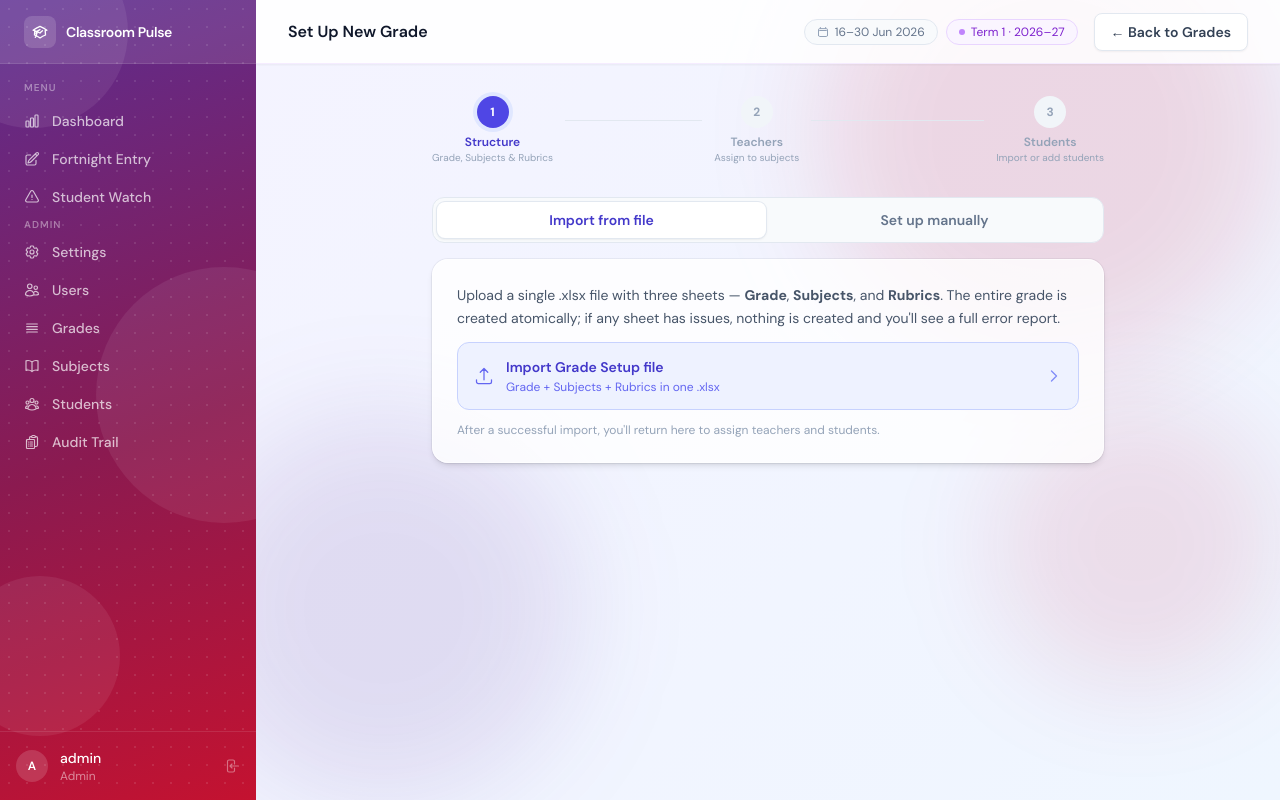
After one commit to sgchandy404/tsja_classroom_pulse, a Flask app: page /admin/grades/setup-wizard in a window 1280 px wide. The commit adds this page. Run offline with Flask 3, Linux system fonts and the light colour scheme; a user stored in the database is signed in; data comes from the database, SQL or seed files in the repository; data that the repository does not hold is empty; some libraries are stand-ins or nearby versions.

Commit message:
feat: composite grade setup import + setup wizard
Composite import (/grades/composite-import): single .xlsx with three
sheets (Grade, Subjects, Rubrics) creates everything atomically. Full
upfront validation across all sheets before anything is written —
any issue aborts the whole import with a complete error report.
Template download at /grades/composite-template.

Setup wizard (/grades/setup-wizard): 3-step flow — Structure (import
file or manual), Teachers (assign via Users), Students (bulk import
or one-by-one). Composite import success drops back into wizard at
the Teachers step when launched from wizard context.

Grades header gains "+ Set Up New Grade" button. Import grades success
panel links to wizard instead of bare Subjects page.

Co-Authored-By: Claude Sonnet 4.6 <noreply@anthropic.com>

```diff
--- a/src/routes/admin.py
+++ b/src/routes/admin.py
@@ -497,6 +497,222 @@ def export_grades():
                      mimetype="application/vnd.openxmlformats-officedocument.spreadsheetml.sheet")
 
 
+@admin_bp.route("/grades/composite-import", methods=["GET", "POST"])
+@login_required
+@require_role("admin")
+def composite_import_grade():
+    """Single-file composite import: creates one Grade + its Subjects + their Rubrics atomically."""
+    if request.method == "GET":
+        return render_template("admin/composite_import_grade.html",
+                               from_wizard=request.args.get("wizard") == "1")
+
+    file = request.files.get("file")
+    if not file or not file.filename:
+        flash("No file selected.", "error")
+        return render_template("admin/composite_import_grade.html",
+                               from_wizard=request.form.get("from_wizard") == "1")
+
+    from_wizard = request.form.get("from_wizard") == "1"
+
+    try:
+        wb = openpyxl.load_workbook(file, read_only=True, data_only=True)
+    except Exception:
+        flash("Could not read the file. Please upload a valid .xlsx file.", "error")
+        return render_template("admin/composite_import_grade.html", from_wizard=from_wizard)
+
+    errors = []  # collect ALL issues before stopping
+
+    # ── Sheet: Grade ──
+    if "Grade" not in wb.sheetnames:
+        errors.append("Missing sheet 'Grade'.")
+    else:
+        grade_rows = list(wb["Grade"].iter_rows(min_row=2, values_only=True))
+        grade_name = ""
+        for row in grade_rows:
+            v = str(row[0]).strip() if row[0] is not None else ""
+            if v:
+                grade_name = v
+                break
+        if not grade_name:
+            errors.append("Grade sheet: Grade Name is required.")
+        elif Grade.query.filter_by(name=grade_name).first():
+            errors.append(f"Grade sheet: '{grade_name}' already exists in the system.")
+
+    # ── Sheet: Subjects ──
+    subject_names = []  # ordered, deduplicated after validation
+    if "Subjects" not in wb.sheetnames:
+        errors.append("Missing sheet 'Subjects'.")
+    else:
+        seen_subj = {}
+        for idx, row in enumerate(wb["Subjects"].iter_rows(min_row=2, values_only=True), start=2):
+            name = str(row[0]).strip() if row[0] is not None else ""
+            if not name:
+                continue
+            name_lower = name.lower()
+            if name_lower in seen_subj:
+                errors.append(
+                    f"Subjects sheet row {idx}: '{name}' duplicates row {seen_subj[name_lower]}."
+                )
+            else:
+                seen_subj[name_lower] = idx
+                subject_names.append(name)
+        if not subject_names and not errors:
+            errors.append("Subjects sheet: at least one subject is required.")
+
+    # ── Sheet: Rubrics ──
+    rubric_rows_parsed = []  # list of (subj_name, rubric_name, is_required)
+    if "Rubrics" not in wb.sheetnames:
+        errors.append("Missing sheet 'Rubrics'.")
+    else:
+        subj_name_set = {s.lower() for s in subject_names}
+        seen_rubrics = {}  # (subj_lower, rubric_lower) → row
+        for idx, row in enumerate(wb["Rubrics"].iter_rows(min_row=2, values_only=True), start=2):
+            subj_ref = str(row[0]).strip() if row[0] is not None else ""
+            rub_name = str(row[1]).strip() if len(row) > 1 and row[1] is not None else ""
+            req_raw  = str(row[2]).strip().upper() if len(row) > 2 and row[2] is not None else ""
+
+            if not subj_ref and not rub_name and not req_raw:
+                continue  # blank row
+
+            row_errors = []
+            if not subj_ref:
+                row_errors.append("Subject Name is required")
+            elif subj_ref.lower() not in subj_name_set:
+                row_errors.append(
+                    f"Subject '{subj_ref}' is not defined in the Subjects sheet of this file"
+                )
+            if not rub_name:
+                row_errors.append("Rubric Name is required")
+            if req_raw not in ("Y", "N"):
+                row_errors.append(f"Required must be Y or N (got '{req_raw or '(blank)'}')")
+
+            if not row_errors and rub_name:
+                key = (subj_ref.lower(), rub_name.lower())
+                if key in seen_rubrics:
+                    row_errors.append(
+                        f"Rubric '{rub_name}' under '{subj_ref}' duplicates row {seen_rubrics[key]}"
+                    )
+                else:
+                    seen_rubrics[key] = idx
+
+            if row_errors:
+                errors.append(f"Rubrics sheet row {idx}: {'; '.join(row_errors)}.")
+            else:
+                rubric_rows_parsed.append((subj_ref, rub_name, req_raw == "Y"))
+
+    if errors:
+        return render_template("admin/composite_import_grade.html",
+                               from_wizard=from_wizard, errors=errors)
+
+    # ── All valid — create in one transaction ──
+    new_grade = Grade(name=grade_name, is_active=True)
+    db.session.add(new_grade)
+    db.session.flush()
+
+    subj_map = {}  # name_lower → Subject obj
+    for order, sname in enumerate(subject_names):
+        s = Subject(name=sname, grade=grade_name, is_active=True)
+        db.session.add(s)
+        db.session.flush()
+        subj_map[sname.lower()] = s
+
+    rubric_order = {}  # subject_id → next display_order
+    for sname, rname, is_req in rubric_rows_parsed:
+        subj = subj_map[sname.lower()]
+        order = rubric_order.get(subj.id, 1)
+        r = Rubric(
+            subject_id=subj.id,
+            name=rname,
+            is_required=is_req,
+            is_active=True,
+            display_order=order,
+        )
+        db.session.add(r)
+        rubric_order[subj.id] = order + 1
+
+    log_audit(
+        user=current_user, action="create", model_name="Grade", record_id=new_grade.id,
+        field_name="composite_import",
+        new_value=(
+            f"Grade '{grade_name}' created with {len(subject_names)} subject(s) "
+            f"and {len(rubric_rows_parsed)} rubric(s)"
+        ),
+        note=f"File: {file.filename}",
+    )
+    db.session.commit()
+
+    flash(
+        f"'{grade_name}' created with {len(subject_names)} subject(s) "
+        f"and {len(rubric_rows_parsed)} rubric(s).",
+        "success",
+    )
+
+    if from_wizard:
+        return redirect(url_for("admin.setup_grade_wizard", grade=grade_name, step="teachers"))
+    return redirect(url_for("admin.grades"))
+
+
+@admin_bp.route("/grades/composite-template")
+@login_required
+@require_role("admin")
+def composite_import_template():
+    """Download the 3-sheet composite template."""
+    wb = openpyxl.Workbook()
+    bold = openpyxl.styles.Font(bold=True)
+    hint = openpyxl.styles.Font(italic=True, color="999999")
+
+    # Sheet 1: Grade
+    ws_g = wb.active
+    ws_g.title = "Grade"
+    ws_g.cell(row=1, column=1, value="Grade Name").font = bold
+    ws_g.cell(row=2, column=1, value="e.g. Grade 9A").font = hint
+    ws_g.column_dimensions["A"].width = 25
+
+    # Sheet 2: Subjects
+    ws_s = wb.create_sheet("Subjects")
+    ws_s.cell(row=1, column=1, value="Subject Name").font = bold
+    ws_s.cell(row=2, column=1, value="e.g. Mathematics").font = hint
+    ws_s.column_dimensions["A"].width = 30
+
+    # Sheet 3: Rubrics
+    ws_r = wb.create_sheet("Rubrics")
+    for col, h in enumerate(["Subject Name", "Rubric Name", "Required (Y/N)"], 1):
+        ws_r.cell(row=1, column=col, value=h).font = bold
+    ws_r.cell(row=2, column=1, value="e.g. Mathematics").font = hint
+    ws_r.cell(row=2, column=2, value="e.g. Logical Reasoning").font = hint
+    ws_r.cell(row=2, column=3, value="Y").font = hint
+    ws_r.column_dimensions["A"].width = 30
+    ws_r.column_dimensions["B"].width = 35
+    ws_r.column_dimensions["C"].width = 16
+
+    buf = io.BytesIO()
+    wb.save(buf)
+    buf.seek(0)
+    return send_file(buf, as_attachment=True,
+                     download_name="TEMPLATE_New_Grade_Setup.xlsx",
+                     mimetype="application/vnd.openxmlformats-officedocument.spreadsheetml.sheet")
+
+
+@admin_bp.route("/grades/setup-wizard")
+@login_required
+@require_role("admin")
+def setup_grade_wizard():
+    """Multi-step wizard for setting up a new grade end-to-end."""
+    grade_name = request.args.get("grade", "").strip()
+    step = request.args.get("step", "structure")
+
+    grade = Grade.query.filter_by(name=grade_name).first() if grade_name else None
+    subjects = Subject.query.filter_by(grade=grade_name, is_active=True).order_by(Subject.name).all() if grade else []
+    active_grades = _all_grades()
+
+    return render_template("admin/setup_grade_wizard.html",
+                           grade=grade,
+                           grade_name=grade_name,
+                           step=step,
+                           subjects=subjects,
+                           active_grades=active_grades)
+
+
 # ---------------------------------------------------------------------------
 # Routes: subject management (admin only)
 # ---------------------------------------------------------------------------
--- a/src/templates/admin/grades.html
+++ b/src/templates/admin/grades.html
@@ -13,6 +13,10 @@
     <a href="{{ url_for('admin.import_grades') }}"
        class="rounded-lg border border-indigo-200 bg-indigo-50 px-4 py-2 text-sm font-semibold text-indigo-700 shadow-sm hover:bg-indigo-100 transition-colors">
       Import
+    </a>
+    <a href="{{ url_for('admin.setup_grade_wizard') }}"
+       class="rounded-lg bg-indigo-600 px-4 py-2 text-sm font-semibold text-white shadow-sm hover:bg-indigo-500 transition-colors">
+      + Set Up New Grade
     </a>
     {% endif %}
   </div>
--- a/src/templates/admin/import_grades.html
+++ b/src/templates/admin/import_grades.html
@@ -50,9 +50,9 @@ function importGradesWizard() {
       {% for name in succeeded %}
       <li class="flex items-center justify-between px-5 py-2.5">
         <span class="text-sm font-medium text-slate-700">{{ name }}</span>
-        <a href="{{ url_for('admin.subjects', grade=name) }}"
+        <a href="{{ url_for('admin.setup_grade_wizard', grade=name, step='structure') }}"
            class="text-xs font-medium text-indigo-600 hover:text-indigo-500">
-          Set up subjects →
+          Complete setup →
         </a>
       </li>
       {% endfor %}
--- /dev/null
+++ b/src/templates/admin/setup_grade_wizard.html
@@ -0,0 +1,242 @@
+{% extends "base.html" %}
+
+{% block title %}Set Up New Grade — Classroom Pulse{% endblock %}
+{% block page_title %}Set Up New Grade{% endblock %}
+
+{% block header_actions %}
+  <a href="{{ url_for('admin.grades') }}"
+     class="rounded-lg border border-slate-200 bg-white px-4 py-2 text-sm font-semibold text-slate-700 shadow-sm hover:bg-slate-50 transition-colors">
+    ← Back to Grades
+  </a>
+{% endblock %}
+
+{% block content %}
+<div class="mx-auto max-w-2xl">
+
+  {# ── Step indicator ── #}
+  {% set steps = [
+    ("structure", "Structure", "Grade, Subjects & Rubrics"),
+    ("teachers",  "Teachers",  "Assign to subjects"),
+    ("students",  "Students",  "Import or add students"),
+  ] %}
+  <div class="flex items-center gap-0 mb-8">
+    {% for key, label, sub in steps %}
+      {% set active  = (step == key) %}
+      {% set done    = (loop.index < [('structure',1),('teachers',2),('students',3)] | selectattr(0,'equalto',step) | map(attribute=1) | first | default(1)) %}
+      <div class="flex items-center {% if not loop.last %}flex-1{% endif %}">
+        <div class="flex flex-col items-center">
+          <span class="flex h-8 w-8 items-center justify-center rounded-full text-xs font-bold
+                       {% if active %}bg-indigo-600 text-white ring-4 ring-indigo-100
+                       {% elif done %}bg-indigo-200 text-indigo-700
+                       {% else %}bg-slate-100 text-slate-400{% endif %}">
+            {{ loop.index }}
+          </span>
+          <span class="mt-1.5 text-xs font-semibold {% if active %}text-indigo-700{% else %}text-slate-400{% endif %}">{{ label }}</span>
+          <span class="text-[10px] text-slate-400">{{ sub }}</span>
+        </div>
+        {% if not loop.last %}
+        <div class="flex-1 h-px bg-slate-200 mx-3 mb-5"></div>
+        {% endif %}
+      </div>
+    {% endfor %}
+  </div>
+
+  {# ════════════════════════════════════════
+     STEP: structure
+     ════════════════════════════════════════ #}
+  {% if step == "structure" %}
+
+  <div class="space-y-4" x-data="{ mode: 'import' }">
+
+    {# Mode toggle #}
+    <div class="flex rounded-xl border border-slate-200 bg-slate-50 p-1 gap-1">
+      <button type="button" @click="mode='import'"
+              class="flex-1 rounded-lg px-4 py-2 text-sm font-semibold transition-all"
+              :class="mode==='import' ? 'bg-white shadow text-indigo-700 ring-1 ring-slate-200' : 'text-slate-500 hover:text-slate-700'">
+        Import from file
+      </button>
+      <button type="button" @click="mode='manual'"
+              class="flex-1 rounded-lg px-4 py-2 text-sm font-semibold transition-all"
+              :class="mode==='manual' ? 'bg-white shadow text-indigo-700 ring-1 ring-slate-200' : 'text-slate-500 hover:text-slate-700'">
+        Set up manually
+      </button>
+    </div>
+
+    {# Import path #}
+    <div x-show="mode==='import'" x-cloak
+         x-transition:enter="transition ease-out duration-200"
+         x-transition:enter-start="opacity-0 translate-y-1"
+         x-transition:enter-end="opacity-100 translate-y-0">
+      <div class="rounded-2xl border border-white/60 bg-white/80 shadow-md backdrop-blur-sm ring-1 ring-slate-900/5 p-6 space-y-3">
+        <p class="text-sm text-slate-600 leading-relaxed">
+          Upload a single .xlsx file with three sheets — <strong>Grade</strong>, <strong>Subjects</strong>, and <strong>Rubrics</strong>.
+          The entire grade is created atomically; if any sheet has issues, nothing is created and you'll see a full error report.
+        </p>
+        <a href="{{ url_for('admin.composite_import_grade', wizard=1) }}"
+           class="flex items-center justify-between rounded-xl border border-indigo-200 bg-indigo-50 px-4 py-3.5
+                  hover:bg-indigo-100 transition-colors group">
+          <div class="flex items-center gap-3">
+            <svg class="h-5 w-5 text-indigo-500" fill="none" viewBox="0 0 24 24" stroke-width="1.5" stroke="currentColor">
+              <path stroke-linecap="round" stroke-linejoin="round"
+                    d="M3 16.5v2.25A2.25 2.25 0 005.25 21h13.5A2.25 2.25 0 0021 18.75V16.5m-13.5-9L12 3m0 0l4.5 4.5M12 3v13.5"/>
+            </svg>
+            <div>
+              <p class="text-sm font-semibold text-indigo-700">Import Grade Setup file</p>
+              <p class="text-xs text-indigo-500 mt-0.5">Grade + Subjects + Rubrics in one .xlsx</p>
+            </div>
+          </div>
+          <svg class="h-4 w-4 text-indigo-400 shrink-0" fill="none" viewBox="0 0 24 24" stroke-width="2" stroke="currentColor">
+            <path stroke-linecap="round" stroke-linejoin="round" d="M8.25 4.5l7.5 7.5-7.5 7.5"/>
+          </svg>
+        </a>
+        <p class="text-xs text-slate-400">
+          After a successful import, you'll return here to assign teachers and students.
+        </p>
+      </div>
+    </div>
+
+    {# Manual path #}
+    <div x-show="mode==='manual'" x-cloak
+         x-transition:enter="transition ease-out duration-200"
+         x-transition:enter-start="opacity-0 translate-y-1"
+         x-transition:enter-end="opacity-100 translate-y-0">
+      <div class="rounded-2xl border border-white/60 bg-white/80 shadow-md backdrop-blur-sm ring-1 ring-slate-900/5 overflow-hidden">
+        <div class="divide-y divide-slate-100">
+          {% for label, url, desc in [
+            ("1. Create the Grade",   url_for('admin.grades'),         "Add the grade name in the Grades module"),
+            ("2. Add Subjects",        url_for('admin.subjects'),       "Go to Subjects, filter by your new grade, add each subject"),
+            ("3. Add Rubrics",         url_for('admin.subjects'),       "For each subject, open its Rubrics page and add rubrics"),
+          ] %}
+          <a href="{{ url }}"
+             class="flex items-center justify-between px-5 py-4 hover:bg-slate-50 transition-colors group">
+            <div>
+              <p class="text-sm font-semibold text-slate-700 group-hover:text-indigo-700">{{ label }}</p>
+              <p class="text-xs text-slate-400 mt-0.5">{{ desc }}</p>
+            </div>
+            <svg class="h-4 w-4 text-slate-300 group-hover:text-indigo-400 shrink-0"
+                 fill="none" viewBox="0 0 24 24" stroke-width="2" stroke="currentColor">
+              <path stroke-linecap="round" stroke-linejoin="round" d="M8.25 4.5l7.5 7.5-7.5 7.5"/>
+            </svg>
+          </a>
+          {% endfor %}
+        </div>
+        <div class="px-5 py-3 bg-slate-50/80 border-t border-slate-100">
+          <p class="text-xs text-slate-400">
+            Once done, come back here and select a grade to continue with teacher and student setup.
+          </p>
+          <form class="flex gap-2 mt-2" method="GET" action="{{ url_for('admin.setup_grade_wizard') }}">
+            <select name="grade"
+                    class="flex-1 rounded-lg border border-slate-200 bg-white px-3 py-2 text-sm text-slate-700 shadow-sm
+                           focus:border-indigo-400 focus:outline-none focus:ring-1 focus:ring-indigo-300">
+              <option value="">Select a grade to continue...</option>
+              {% for g in active_grades %}
+                <option value="{{ g }}">{{ g }}</option>
+              {% endfor %}
+            </select>
+            <input type="hidden" name="step" value="teachers">
+            <button type="submit"
+                    class="rounded-lg bg-indigo-600 px-4 py-2 text-sm font-semibold text-white hover:bg-indigo-500 transition-colors">
+              Continue →
+            </button>
+          </form>
+        </div>
+      </div>
+    </div>
+
+  </div>
+
+  {# ════════════════════════════════════════
+     STEP: teachers
+     ════════════════════════════════════════ #}
+  {% elif step == "teachers" %}
+
+  {% if not grade %}
+  <div class="rounded-xl border border-amber-200 bg-amber-50 px-5 py-4 text-sm text-amber-700">
+    No grade selected. <a href="{{ url_for('admin.setup_grade_wizard') }}" class="font-semibold underline">Go back to step 1.</a>
+  </div>
+  {% else %}
+  <div class="rounded-2xl border border-white/60 bg-white/80 shadow-md backdrop-blur-sm ring-1 ring-slate-900/5 overflow-hidden">
+    <div class="px-5 py-4 border-b border-slate-100 bg-gradient-to-r from-indigo-50 to-white">
+      <p class="text-sm font-semibold text-slate-800">Assign teachers to {{ grade.name }}</p>
+      <p class="text-xs text-slate-400 mt-0.5">You can skip this and assign teachers later via User Management.</p>
+    </div>
+    <div class="px-5 py-4 space-y-2">
+      {% if subjects %}
+        {% for subj in subjects %}
+        <div class="flex items-center justify-between rounded-lg border border-slate-100 bg-slate-50 px-4 py-3">
+          <span class="text-sm font-medium text-slate-700">{{ subj.name }}</span>
+          <a href="{{ url_for('admin.edit_user', user_id=0) if false else url_for('admin.index') }}"
+             class="text-xs font-medium text-indigo-600 hover:text-indigo-500">
+            Assign via Users →
+          </a>
+        </div>
+        {% endfor %}
+      {% else %}
+        <p class="text-sm text-slate-400 py-4 text-center">No subjects found for {{ grade.name }}.</p>
+      {% endif %}
+    </div>
+    <div class="px-5 py-4 border-t border-slate-100 flex items-center justify-between">
+      <a href="{{ url_for('admin.setup_grade_wizard', grade=grade_name, step='structure') }}"
+         class="text-sm text-slate-500 hover:text-slate-700">← Back</a>
+      <a href="{{ url_for('admin.setup_grade_wizard', grade=grade_name, step='students') }}"
+         class="rounded-lg bg-indigo-600 px-4 py-2 text-sm font-semibold text-white hover:bg-indigo-500 transition-colors">
+        Continue to Students →
+      </a>
+    </div>
+  </div>
+  {% endif %}
+
+  {# ════════════════════════════════════════
+     STEP: students
+     ════════════════════════════════════════ #}
+  {% elif step == "students" %}
+
+  {% if not grade %}
+  <div class="rounded-xl border border-amber-200 bg-amber-50 px-5 py-4 text-sm text-amber-700">
+    No grade selected. <a href="{{ url_for('admin.setup_grade_wizard') }}" class="font-semibold underline">Go back to step 1.</a>
+  </div>
+  {% else %}
+  <div class="rounded-2xl border border-white/60 bg-white/80 shadow-md backdrop-blur-sm ring-1 ring-slate-900/5 overflow-hidden">
+    <div class="px-5 py-4 border-b border-slate-100 bg-gradient-to-r from-indigo-50 to-white">
+      <p class="text-sm font-semibold text-slate-800">Add students to {{ grade.name }}</p>
+      <p class="text-xs text-slate-400 mt-0.5">Import a list or add students one at a time.</p>
+    </div>
+    <div class="px-5 py-4 divide-y divide-slate-100 space-y-0">
+      <a href="{{ url_for('admin.import_students', grade=grade_name) }}"
+         class="flex items-center justify-between py-4 hover:text-indigo-700 group transition-colors">
+        <div>
+          <p class="text-sm font-semibold text-slate-700 group-hover:text-indigo-700">Import students from .xlsx</p>
+          <p class="text-xs text-slate-400 mt-0.5">Bulk upload — Name and Roll Number</p>
+        </div>
+        <svg class="h-4 w-4 text-slate-300 group-hover:text-indigo-400 shrink-0"
+             fill="none" viewBox="0 0 24 24" stroke-width="2" stroke="currentColor">
+          <path stroke-linecap="round" stroke-linejoin="round" d="M8.25 4.5l7.5 7.5-7.5 7.5"/>
+        </svg>
+      </a>
+      <a href="{{ url_for('admin.new_student', grade=grade_name) }}"
+         class="flex items-center justify-between py-4 hover:text-indigo-700 group transition-colors">
+        <div>
+          <p class="text-sm font-semibold text-slate-700 group-hover:text-indigo-700">Add students one by one</p>
+          <p class="text-xs text-slate-400 mt-0.5">Use the individual student form</p>
+        </div>
+        <svg class="h-4 w-4 text-slate-300 group-hover:text-indigo-400 shrink-0"
+             fill="none" viewBox="0 0 24 24" stroke-width="2" stroke="currentColor">
+          <path stroke-linecap="round" stroke-linejoin="round" d="M8.25 4.5l7.5 7.5-7.5 7.5"/>
+        </svg>
+      </a>
+    </div>
+    <div class="px-5 py-4 border-t border-slate-100 flex items-center justify-between">
+      <a href="{{ url_for('admin.setup_grade_wizard', grade=grade_name, step='teachers') }}"
+         class="text-sm text-slate-500 hover:text-slate-700">← Back</a>
+      <a href="{{ url_for('admin.grades') }}"
+         class="rounded-lg bg-green-600 px-4 py-2 text-sm font-semibold text-white hover:bg-green-500 transition-colors">
+        Finish setup ✓
+      </a>
+    </div>
+  </div>
+  {% endif %}
+
+  {% endif %}
+
+</div>
+{% endblock %}
```
Also changed, not shown: src/templates/admin/composite_import_grade.html (added, +184 -0 lines).
